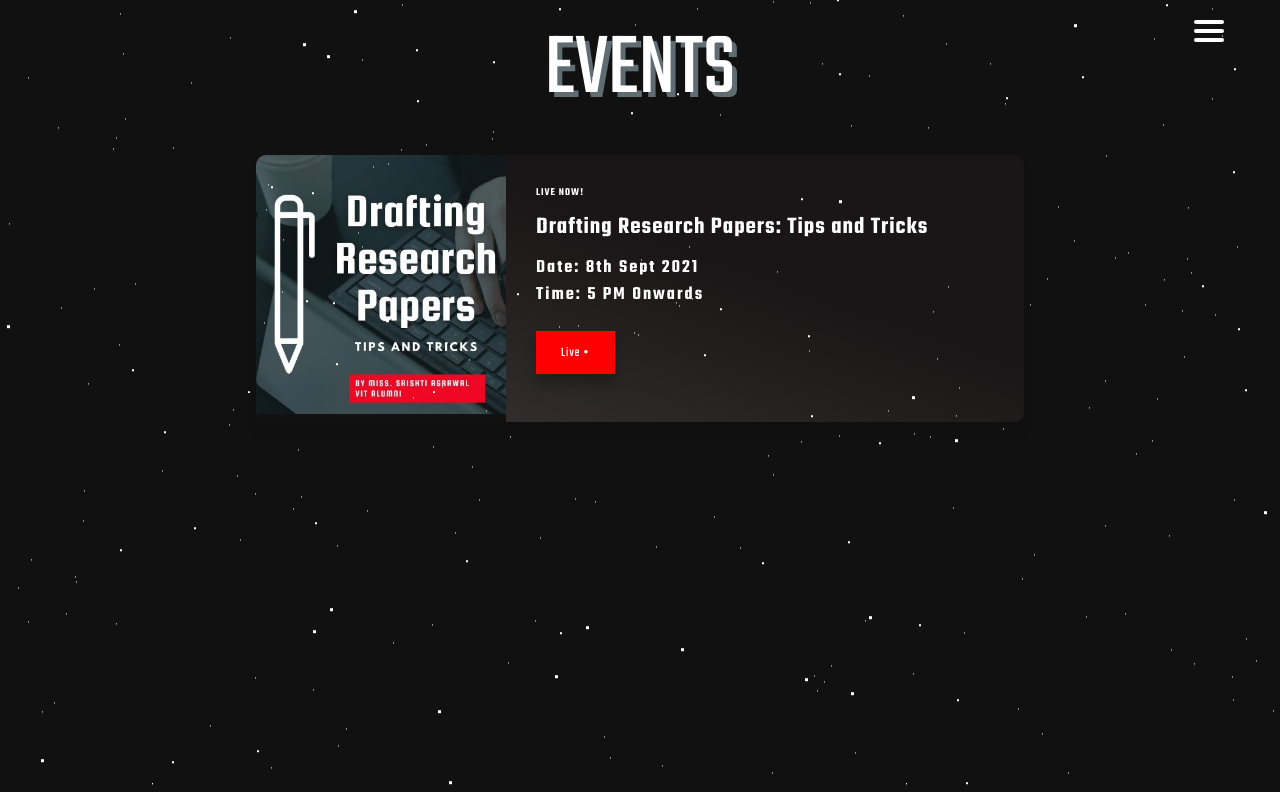
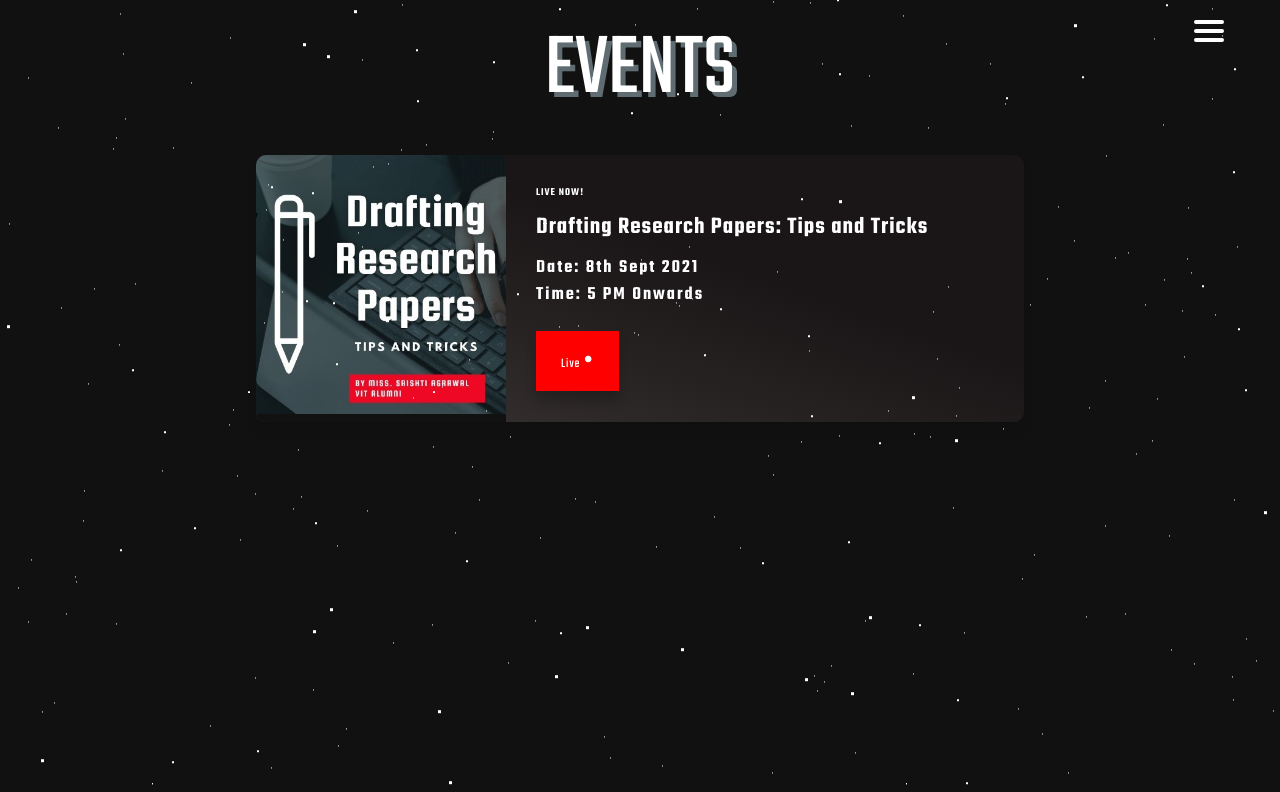
Before and after one commit to HerambLimaye/csi-vit.github.io, a plain HTML site: page events.html in a window 1280 px wide. Shown: the top 792 px of the page. Drawn offline with nearby package versions, Linux system fonts and the light colour scheme.

Commit message:
Update events.html

```diff
--- a/events.html
+++ b/events.html
@@ -48,7 +48,7 @@
                     <h3 class="1">Time: 5 PM Onwards</h3>
                     <h3 class="1" style="display: none;">https://www.youtube.com/embed/kPH8Yxig4Eo</h3>
                     <br>
-                    <button class="btn" style="background-color: red; cursor:pointer;" onclick="openModal(1)">Live &bull;</button>
+                    <button class="btn" style="background-color: red; cursor:pointer;" onclick="openModal(1)">Live <span style="font-size:25px;">&bull;</span></button>
                     <!--<button class="btn" style=" cursor:pointer; color: aliceblue;"><a href="https://forms.gle/qgPNNerTbJiNKWd38" target="_blank" style="color: aliceblue; text-decoration: none;">Register</a></button>-->
                 </div>
             </div>
```
